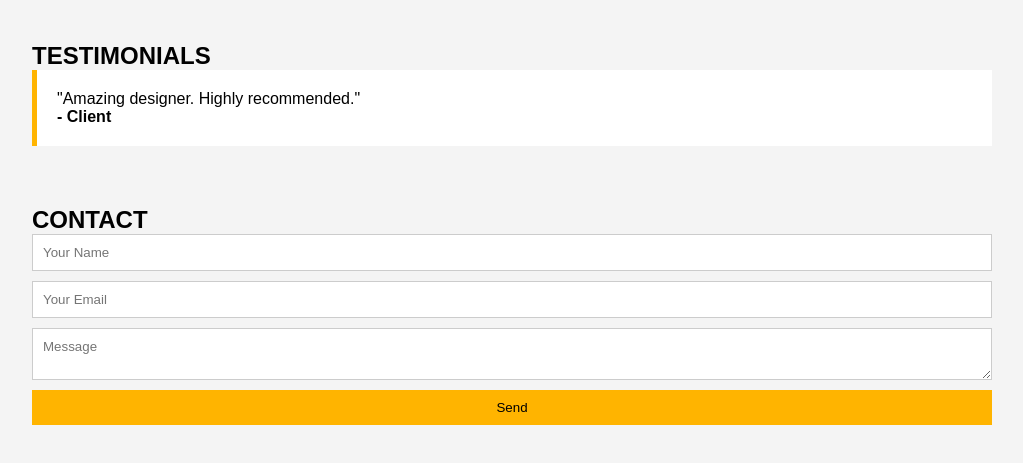
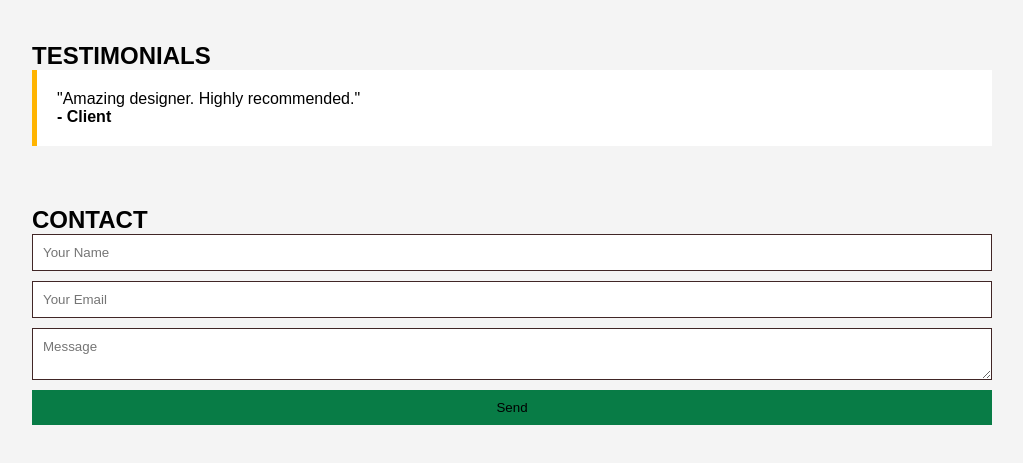
Before and after one commit to izuumi16-maker/portfolio, a plain HTML site: page index.html in a window 1280 px wide. Shown: the part 1282-1745 px from the top of the page, without its empty margins (248-1271 px from the left). Drawn offline with Linux system fonts and the light colour scheme; a script that the page names is missing.

Commit message:
update content

```diff
--- a/index.html
+++ b/index.html
@@ -3,7 +3,7 @@
 <head>
 <meta charset="UTF-8">
 <meta name="viewport" content="width=device-width, initial-scale=1.0">
-<title>Sarita Portfolio</title>
+<title>prasanth Portfolio</title>
 <link rel="stylesheet" href="style.css">
 <link href="https://cdnjs.cloudflare.com/ajax/libs/font-awesome/6.5.0/css/all.min.css" rel="stylesheet">
 </head>
--- a/style.css
+++ b/style.css
@@ -171,11 +171,11 @@ form{
 
 form input, form textarea{
     padding:10px;
-    border:1px solid #ccc;
+    border:1px solid #412626;
 }
 
 form button{
-    background:#ffb400;
+    background:#087c46;
     border:none;
     padding:10px;
     cursor:pointer;
```
